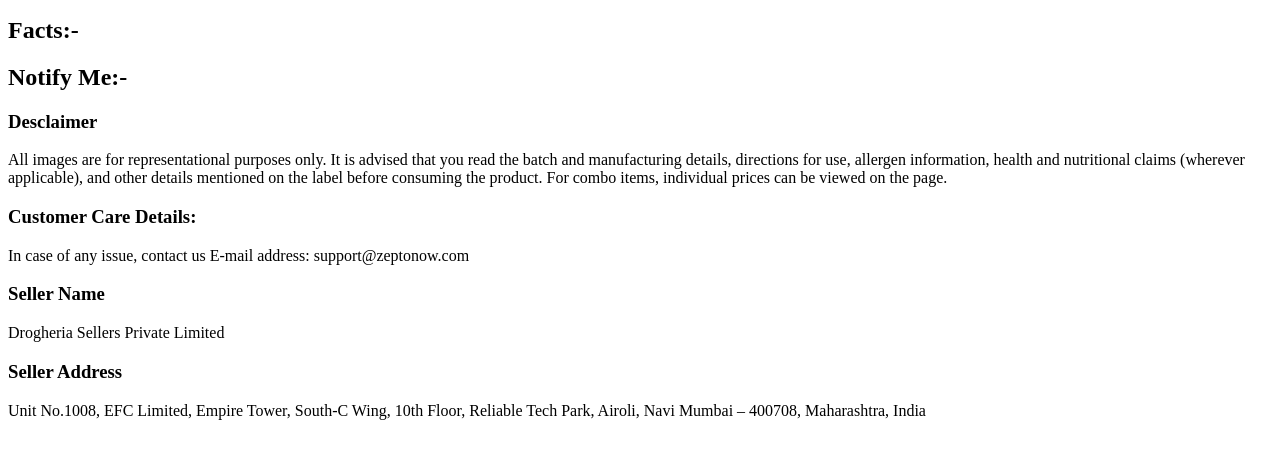
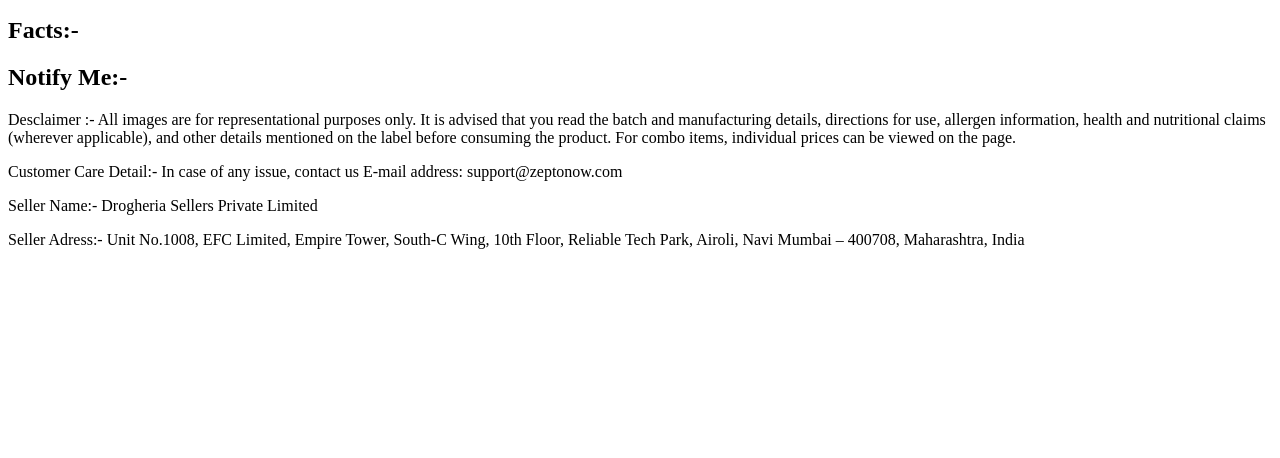
Before and after one commit to dayzero-hub/y-v20-learn-html-by-building-a-d3ce7529, a plain HTML site: page index.html in a window 1280 px wide. Shown: the part 110-568 px from the top of the page. Drawn offline with Linux system fonts and the light colour scheme.

Commit message:
h3 tag is removed

```diff
--- a/index.html
+++ b/index.html
@@ -11,16 +11,16 @@
     <h2>Facts:-</h2>
     <h2>Notify Me:-</h2>
 
-    <h3>Desclaimer</h3>
-    <p>All images are for representational purposes only. It is advised that you read the batch and manufacturing details, directions for use, allergen information, health and nutritional claims (wherever applicable), and other details mentioned on the label before consuming the product. For combo items, individual prices can be viewed on the page.</p>
 
-    <h3>Customer Care Details:</h3>
-    <p> In case of any issue, contact us E-mail address: support@zeptonow.com</p>
+    <p>Desclaimer :- All images are for representational purposes only. It is advised that you read the batch and manufacturing details, directions for use, allergen information, health and nutritional claims (wherever applicable), and other details mentioned on the label before consuming the product. For combo items, individual prices can be viewed on the page.</p>
 
-    <h3>Seller Name</h3>
-    <p>Drogheria Sellers Private Limited</p>
 
-    <h3>Seller Address</h3>
-    <p>Unit No.1008, EFC Limited, Empire Tower, South-C Wing, 10th Floor, Reliable Tech Park, Airoli, Navi Mumbai – 400708, Maharashtra, India</p>
+    <p>Customer Care Detail:- In case of any issue, contact us E-mail address: support@zeptonow.com</p>
+
+
+    <p>Seller Name:- Drogheria Sellers Private Limited</p>
+
+
+    <p>Seller Adress:- Unit No.1008, EFC Limited, Empire Tower, South-C Wing, 10th Floor, Reliable Tech Park, Airoli, Navi Mumbai – 400708, Maharashtra, India</p>
 </body>
 </html>
```
